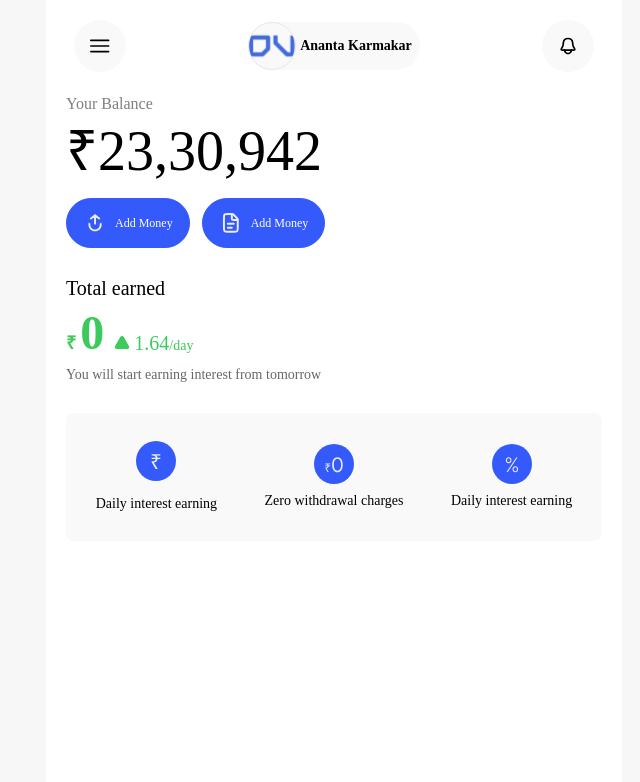
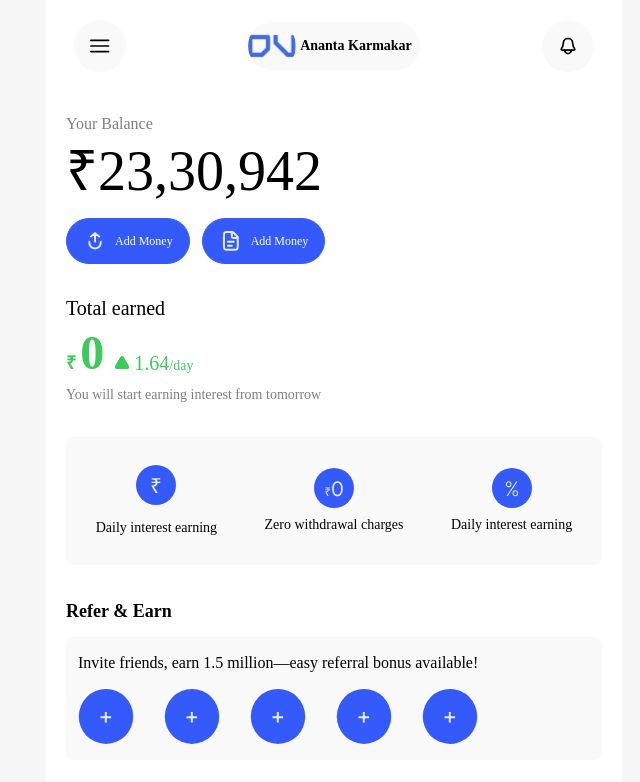
Before and after one commit to codeAntu/DV_3.0, a React (Vite) app: page / in a window 1280 px wide. Shown: the top 782 px of the page, without its empty margins (306-946 px from the left). Built offline with nearby package versions, Linux system fonts and the light colour scheme; a web font is replaced by a local one.

Commit message:
chore: Update dev script in package.json to include --host
The dev script in package.json was updated to include the --host flag, allowing the application to be served on a specific host.

```diff
--- a/package.json
+++ b/package.json
@@ -4,7 +4,7 @@
   "version": "0.0.0",
   "type": "module",
   "scripts": {
-    "dev": "vite",
+    "dev": "vite --host",
     "build": "tsc -b && vite build",
     "lint": "eslint .",
     "preview": "vite preview"
--- a/src/screens/Balance.tsx
+++ b/src/screens/Balance.tsx
@@ -1,31 +1,31 @@
 export default function Balance() {
   return (
     <div className='component'>
-      <div className='maxWidth flex h-full min-h-[100dvh] w-full flex-col gap-5 bg-white'>
+      <div className='maxWidth flex h-full min-h-[100dvh] w-full flex-col gap-10 bg-white'>
         <div className='flex items-center justify-between gap-2 px-2'>
-          <div className='bg-card rounded-full p-4'>
+          <div className='rounded-full bg-card p-4'>
             <img src='./icons/slider.svg' alt='' className='aspect-square w-5' />
           </div>
-          <div className='bg-card flex items-center justify-center gap-1 rounded-full pr-2'>
-            <img src='./icons/appIcon.svg' alt='' className='aspect-square w-12 rounded-full border' />
+          <div className='flex items-center justify-center gap-1 rounded-full bg-card pr-2'>
+            <img src='./icons/appIcon.svg' alt='' className='aspect-square w-12 rounded-full' />
             <div className='line-clamp-1 text-sm font-semibold'>Ananta Karmakar</div>
           </div>
-          <div className='bg-card rounded-full p-4'>
+          <div className='rounded-full bg-card p-4'>
             <img src='./icons/notification2.svg' alt='' className='aspect-square w-5' />
           </div>
         </div>
-        <div className='grid gap-7'>
+        <div className='grid gap-8'>
           <div className='grid gap-3'>
             <div>
               <div className='text-base text-black/50'>Your Balance</div>
               <div className='text-[3.5rem] leading-tight'>₹23,30,942</div>
             </div>
             <div className='flex items-center justify-start gap-3'>
-              <button className='buttonRounded px-4 py-3'>
+              <button className='buttonRounded px-4 py-2.5'>
                 <img src='./icons/addMoney.svg' alt='' className='w-6' />
                 <div>Add Money</div>
               </button>
-              <button className='buttonRounded py- px-4'>
+              <button className='buttonRounded px-4 py-2.5'>
                 <img src='./icons/copy.svg' alt='' className='w-6' />
                 <div>Add Money</div>
               </button>
@@ -34,7 +34,7 @@ export default function Balance() {
 
           <div className='grid gap-2'>
             <div className='text-xl font-medium leading-tight'>Total earned</div>
-            <div className='text-green flex items-baseline gap-2.5'>
+            <div className='flex items-baseline gap-2.5 text-green'>
               <div className='flex items-end gap-1'>
                 <div className='text-lg font-bold'>₹</div>
                 <div className='text-5xl font-bold'>0</div>
@@ -49,9 +49,9 @@ export default function Balance() {
                 </div>
               </div>
             </div>
-            <div className='text-sm font-medium text-black/60'>You will start earning interest from tomorrow</div>
+            <div className='text-sm font-medium text-black/50'>You will start earning interest from tomorrow</div>
           </div>
-          <div className='bg-card flex items-center justify-around gap-1 rounded-lg px-2 py-7'>
+          <div className='flex items-center justify-around gap-1 rounded-lg bg-card px-2 py-7'>
             <div className='flex flex-col items-center justify-center gap-3.5'>
               <img src='./icons/rupee.svg' alt='' className='w-10' />
               <div className='text-center text-sm leading-tight'>Daily interest earning</div>
@@ -65,8 +65,20 @@ export default function Balance() {
               <div className='text-center text-sm leading-tight'>Daily interest earning</div>
             </div>
           </div>
-          <div></div>
-          <div></div>
+
+          <div className="grid gap-3">
+            <div className="text-lg font-bold">Refer & Earn</div>
+            <div className='profileCard grid gap-4 bg-card'>
+              <div className='leading-tight'>Invite friends, earn 1.5 million—easy referral bonus available!</div>
+              <div className="w-full flex justify-between items-center gap-2 " >
+                <img src="./icons/add.svg" alt="" className="w-14" />
+                <img src="./icons/add.svg" alt="" className="w-14" />
+                <img src="./icons/add.svg" alt="" className="w-14" />
+                <img src="./icons/add.svg" alt="" className="w-14" />
+                <img src="./icons/add.svg" alt="" className="w-14" />
+              </div>
+            </div>
+          </div>
         </div>
       </div>
     </div>
```
Also changed, not shown: public/icons/add.svg (added).
